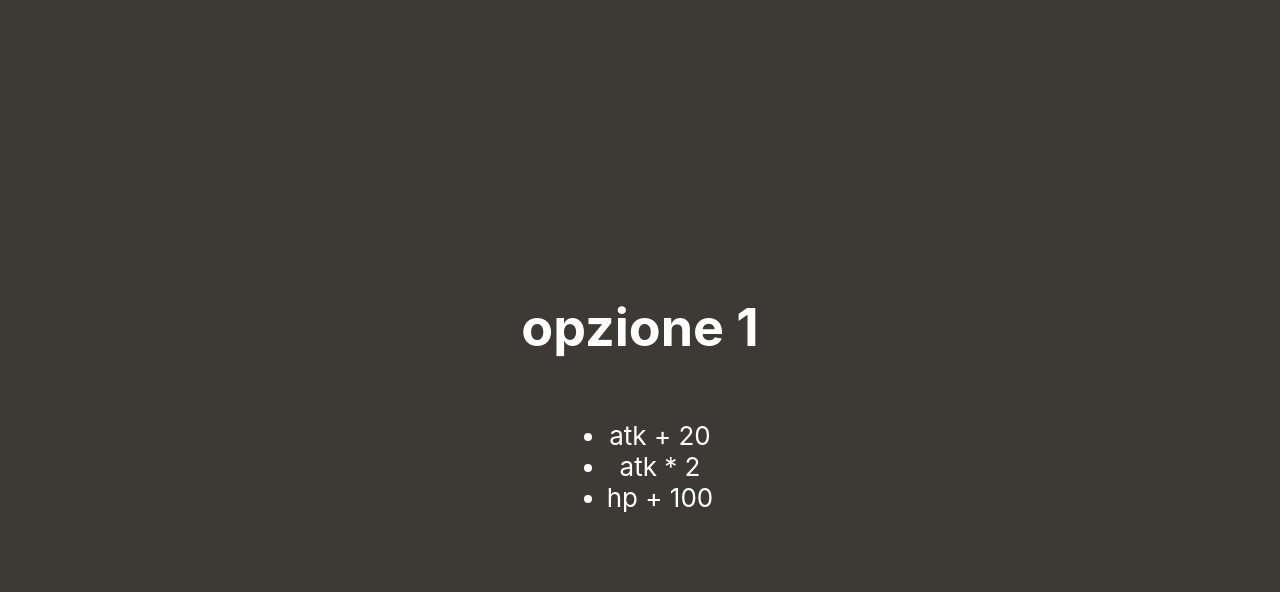
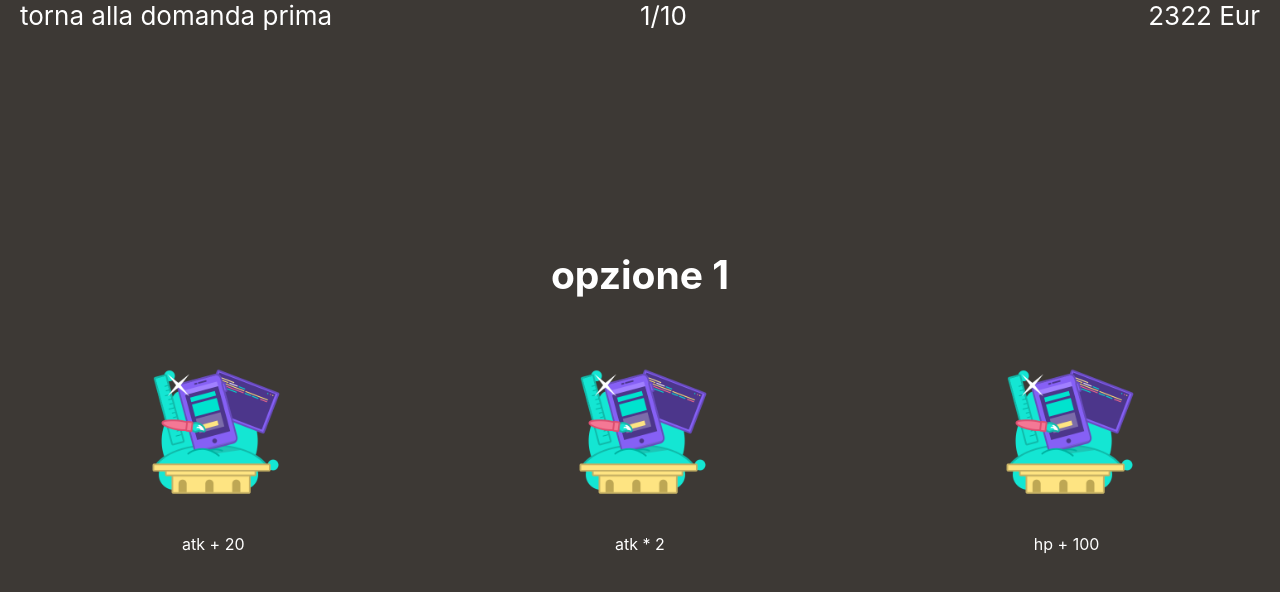
Before and after one commit to mariuschiriac/react-testing, a React (Create React App) app: page / in a window 1280 px wide. Shown: the top 592 px of the page. Built offline with nearby package versions, Linux system fonts and the light colour scheme.

Commit message:
merge mvc

```diff
--- a/src/App.js
+++ b/src/App.js
@@ -1,8 +1,6 @@
 import React from 'react';
 import { Component } from 'react';
 import './App.css';
-// import { Bottonestart } from './components/bottone/bottone-start.component';
-// import { Card } from './components/card/card.component';
 import { Configuratore } from './components/configuratore/configuratore.component';
 
 class App extends Component {
@@ -13,10 +11,6 @@ class App extends Component {
           <Configuratore className="Component" />
         </header>
       </div>
-      /*
-          <Card className="Component" />
-        <Bottonestart className="Component" />
-        */
     );
   }
 }
--- a/src/components/card/card.css
+++ b/src/components/configuratore/card.css
@@ -1,79 +1,7 @@
+/*Answer CSS*/
 .answer-text {
   font-size: 16px;
 }
-/*Column layout*/
-.row-of-2,
-.row-of-3,
-.row-of-4 {
-  display: -webkit-box;
-  display: -webkit-flex;
-  display: -ms-flexbox;
-  display: flex;
-  -webkit-box-orient: vertical;
-  -webkit-box-direction: normal;
-  -webkit-flex-direction: column;
-  -ms-flex-direction: column;
-  flex-direction: column;
-  -webkit-flex-wrap: wrap;
-  -ms-flex-wrap: wrap;
-  flex-wrap: wrap;
-  width: 100%;
-}
-@media screen and (min-width: 678px) {
-  .row-of-2,
-  .row-of-3,
-  .row-of-4 {
-    -webkit-box-orient: horizontal;
-    -webkit-box-direction: normal;
-    -webkit-flex-direction: row;
-    -ms-flex-direction: row;
-    flex-direction: row;
-  }
-  .row-of-2 > .col,
-  .row-of-3 > .col,
-  .row-of-4 > .col {
-    display: -webkit-box;
-    display: -webkit-flex;
-    display: -ms-flexbox;
-    display: flex;
-    -webkit-box-pack: center;
-    -webkit-justify-content: center;
-    -ms-flex-pack: center;
-    justify-content: center;
-    margin-left: auto;
-    margin-right: auto;
-  }
-}
-@media screen and (min-width: 678px) {
-  .row-of-3 .col {
-    -webkit-flex-basis: 50%;
-    -ms-flex-preferred-size: 50%;
-    flex-basis: 50%;
-  }
-}
-@media screen and (min-width: 992px) {
-  .row-of-3 .col {
-    -webkit-flex-basis: 33.33%;
-    -ms-flex-preferred-size: 33.33%;
-    flex-basis: 33.33%;
-  }
-}
-@media screen and (min-width: 678px) {
-  .row-of-4 .col {
-    -webkit-flex-basis: 50%;
-    -ms-flex-preferred-size: 50%;
-    flex-basis: 50%;
-  }
-}
-@media screen and (min-width: 992px) {
-  .row-of-4 .col {
-    -webkit-flex-basis: 25%;
-    -ms-flex-preferred-size: 25%;
-    flex-basis: 25%;
-  }
-}
-
-/*Answer CSS*/
 .answer {
   display: -webkit-box;
   display: -webkit-flex;
--- a/src/components/configuratore/configuratore.css
+++ b/src/components/configuratore/configuratore.css
@@ -0,0 +1,71 @@
+/*Column layout*/
+.row-of-2,
+.row-of-3,
+.row-of-4 {
+  display: -webkit-box;
+  display: -webkit-flex;
+  display: -ms-flexbox;
+  display: flex;
+  -webkit-box-orient: vertical;
+  -webkit-box-direction: normal;
+  -webkit-flex-direction: column;
+  -ms-flex-direction: column;
+  flex-direction: column;
+  -webkit-flex-wrap: wrap;
+  -ms-flex-wrap: wrap;
+  flex-wrap: wrap;
+  width: 100%;
+}
+@media screen and (min-width: 678px) {
+  .row-of-2,
+  .row-of-3,
+  .row-of-4 {
+    -webkit-box-orient: horizontal;
+    -webkit-box-direction: normal;
+    -webkit-flex-direction: row;
+    -ms-flex-direction: row;
+    flex-direction: row;
+  }
+  .row-of-2 > .col,
+  .row-of-3 > .col,
+  .row-of-4 > .col {
+    display: -webkit-box;
+    display: -webkit-flex;
+    display: -ms-flexbox;
+    display: flex;
+    -webkit-box-pack: center;
+    -webkit-justify-content: center;
+    -ms-flex-pack: center;
+    justify-content: center;
+    margin-left: auto;
+    margin-right: auto;
+  }
+}
+@media screen and (min-width: 678px) {
+  .row-of-3 .col {
+    -webkit-flex-basis: 50%;
+    -ms-flex-preferred-size: 50%;
+    flex-basis: 50%;
+  }
+}
+@media screen and (min-width: 992px) {
+  .row-of-3 .col {
+    -webkit-flex-basis: 33.33%;
+    -ms-flex-preferred-size: 33.33%;
+    flex-basis: 33.33%;
+  }
+}
+@media screen and (min-width: 678px) {
+  .row-of-4 .col {
+    -webkit-flex-basis: 50%;
+    -ms-flex-preferred-size: 50%;
+    flex-basis: 50%;
+  }
+}
+@media screen and (min-width: 992px) {
+  .row-of-4 .col {
+    -webkit-flex-basis: 25%;
+    -ms-flex-preferred-size: 25%;
+    flex-basis: 25%;
+  }
+}
--- a/src/components/configuratore/passo.component.jsx
+++ b/src/components/configuratore/passo.component.jsx
@@ -1,6 +1,9 @@
+import './configuratore.css';
+import './card.css';
 import React from 'react';
 import { connect } from 'react-redux';
 import { nextPasso, prevPasso } from '../../actions';
+import { Headbar } from '../headbar/headbar.component';
 
 const Passo = ({ domanda, dispatch }) => {
   function handleClick(value, titolo) {
@@ -10,51 +13,36 @@ const Passo = ({ domanda, dispatch }) => {
 
   return (
     <>
-      <h1>{domanda.titolo}</h1>
-      <ul>
+      <Headbar onPrevClick={() => dispatch(prevPasso())} />
+      <h2 className="question-title">{domanda.titolo}</h2>
+      <div className={'answer-group row-of-' + domanda.opzioni.length}>
         {domanda.opzioni.map((value, key) => {
           return (
-            <>
-              <li key={key} onClick={() => handleClick(value, domanda.titolo)}>
-                {value}
-              </li>
-            </>
+            <Card
+              key={key}
+              value={value}
+              onItemClick={() => handleClick(value, domanda.titolo)}
+            />
           );
         })}
-      </ul>
+      </div>
     </>
   );
 };
 
-// const mapStateToProps = state => ({
-
-// });
+const Card = props => {
+  return (
+    <div className="col">
+      <div className="answer js--answer" onClick={() => props.onItemClick()}>
+        <img
+          className="answer-image js--answer-image"
+          src="answer-1-1.png"
+          alt={props.value}
+        />
+        <span className="answer-text">{props.value}</span>
+      </div>
+    </div>
+  );
+};
 
 export default connect()(Passo);
-
-// class PassoClass extends React.Component {
-//   componentDidUpdate() {
-//     console.log(this.props.opzioni);
-//   }
-
-//   render() {
-//     return (
-//       <>
-//         {this.props.opzioni.map((value, key) => {
-//           return (
-//             <li key={key} onClick={() => this.props.nextPasso()}>
-//               {value}
-//             </li>
-//           );
-//         })}
-//       </>
-//     );
-//   }
-// }
-
-// const mapDispatchToProps = { nextPasso };
-
-// export default connect(
-//   null,
-//   mapDispatchToProps
-// )(PassoClass);
--- a/src/components/headbar/headbar.component.jsx
+++ b/src/components/headbar/headbar.component.jsx
@@ -1,13 +1,15 @@
-import "./headbar.css";
-import React from "react";
+import './headbar.css';
+import React from 'react';
 
-export const Headbar = () => {
+export const Headbar = props => {
   return (
     <>
       <div>
         <span className="center-top ">1/10</span>
         <span className="right-top">2322 Eur</span>
-        <span className="left-top">torna alla domanda prima</span>
+        <span className="left-top" onClick={() => props.onPrevClick()}>
+          torna alla domanda prima
+        </span>
       </div>
     </>
   );
```
Also changed, not shown: src/components/card/card.component.jsx (deleted, +0 -56 lines).
